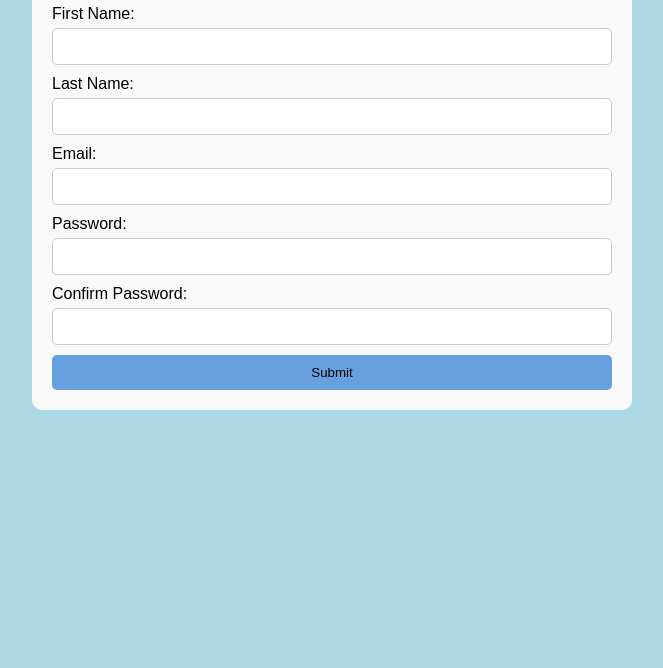
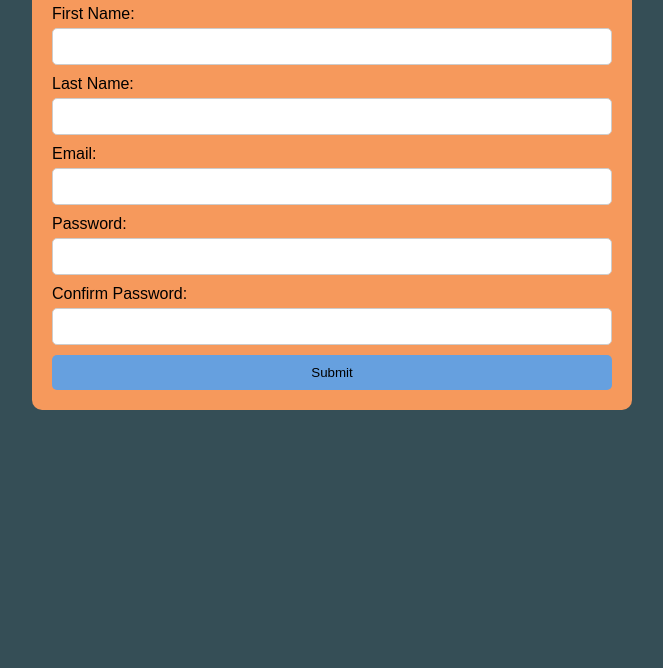
Before and after one commit to sathwikram1607/ITC505, a website: page lab-8/index.html in a window 1280 px wide. Shown: the part 132-800 px from the top of the page, without its empty margins (308-971 px from the left). Drawn offline with Linux system fonts and the light colour scheme; a web font is replaced by a local one.

Commit message:
Update style.css

```diff
--- a/lab-8/style.css
+++ b/lab-8/style.css
@@ -2,7 +2,7 @@ body {
   font-family: Arial, sans-serif;
   margin: 0;
   padding: 0;
-  background-color: lightblue;
+  background-color: #354e56;
 }
 
 .container {
@@ -12,9 +12,10 @@ body {
 }
 
 form {
-  background-color: #f9f9f9;
+  background-color: #F6995C;
   padding: 20px;
   border-radius: 10px;
+  border-color:
 }
 
 form label {
```
